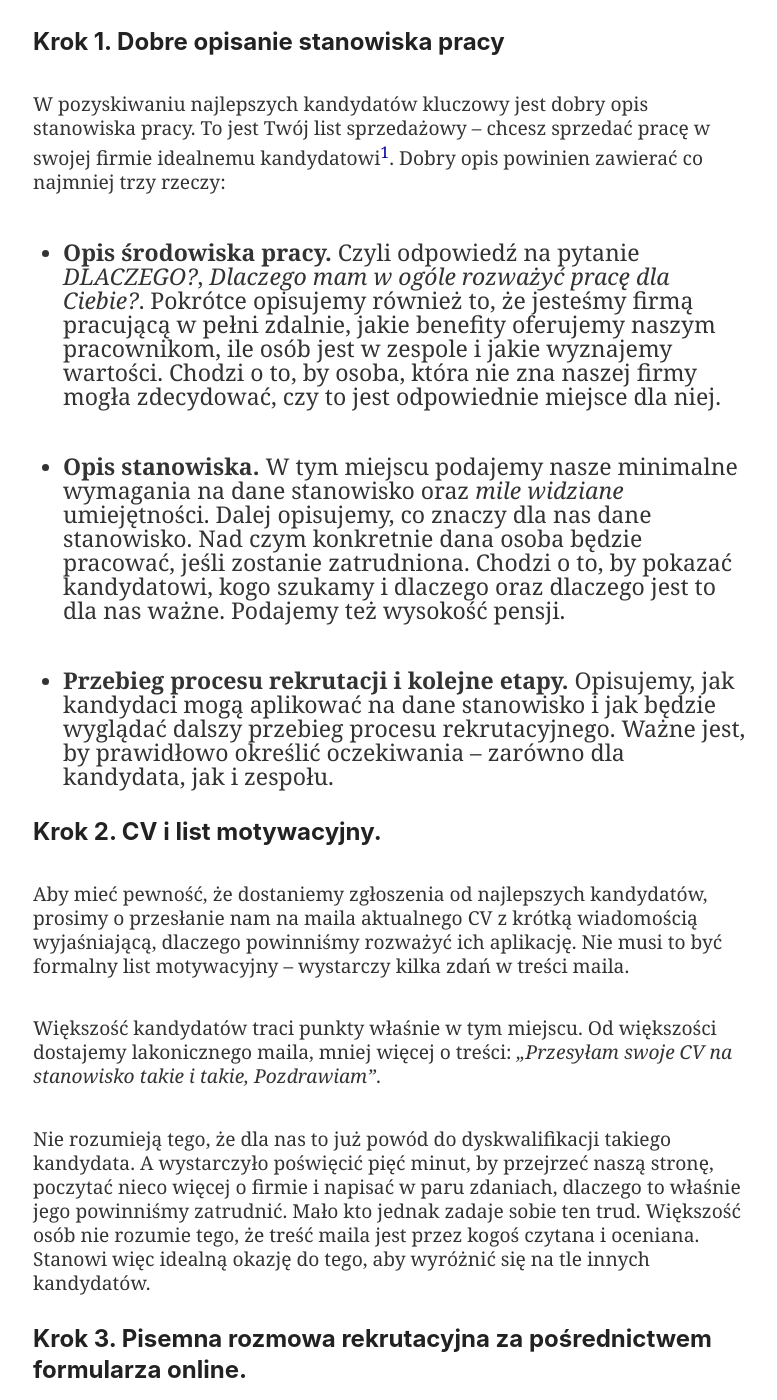
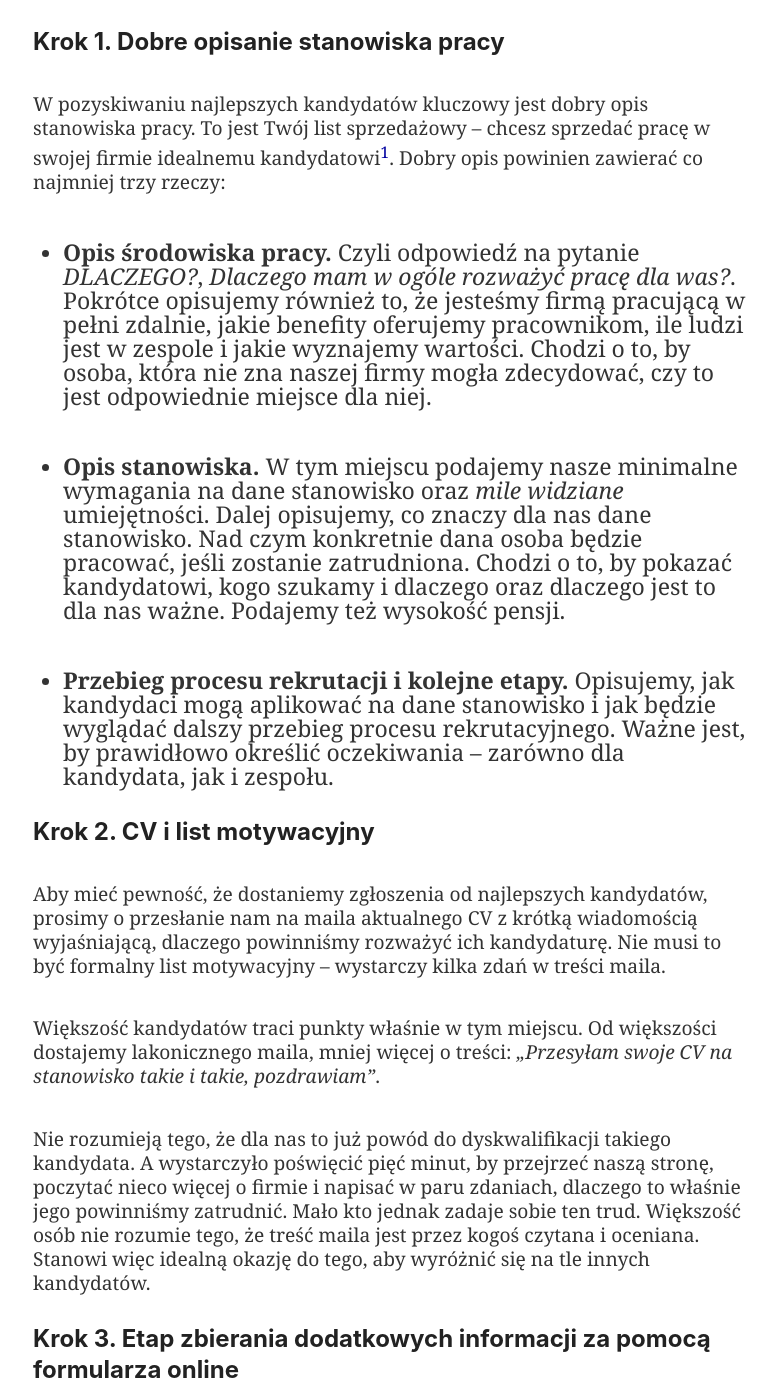
Before and after one commit to Nozbe/NoOffice.org, a Jekyll site: the page built from _pl/hire.md, in a window 1280 px wide and 1400 px high, scrolled down 2675 px. Shown: the whole window, without its empty margins (247-1024 px from the left). Built offline with Jekyll 4.4.1, drawn with Linux system fonts in a browser that asks for light colours; some of the changed text lies outside the part shown.

Commit message:
Update hire.md

```diff
--- a/_pl/hire.md
+++ b/_pl/hire.md
@@ -32,25 +32,25 @@ W branży HR utarło się powiedzenie: *zatrudniaj wolno, zwalniaj szybko*. Poni
 
 W pozyskiwaniu najlepszych kandydatów kluczowy jest dobry opis stanowiska pracy. To jest Twój list sprzedażowy – chcesz sprzedać pracę w swojej firmie idealnemu kandydatowi[^1]. Dobry opis powinien zawierać co najmniej trzy rzeczy:
 
-* **Opis środowiska pracy.** Czyli odpowiedź na pytanie *DLACZEGO?*, *Dlaczego mam w ogóle rozważyć pracę dla Ciebie?*. Pokrótce opisujemy również to, że jesteśmy firmą pracującą w pełni zdalnie, jakie benefity oferujemy naszym pracownikom, ile osób jest w zespole i jakie wyznajemy wartości. Chodzi o to, by osoba, która nie zna naszej firmy mogła zdecydować, czy to jest odpowiednie miejsce dla niej.
+* **Opis środowiska pracy.** Czyli odpowiedź na pytanie *DLACZEGO?*, *Dlaczego mam w ogóle rozważyć pracę dla was?*. Pokrótce opisujemy również to, że jesteśmy firmą pracującą w pełni zdalnie, jakie benefity oferujemy pracownikom, ile ludzi jest w zespole i jakie wyznajemy wartości. Chodzi o to, by osoba, która nie zna naszej firmy mogła zdecydować, czy to jest odpowiednie miejsce dla niej.
 
 * **Opis stanowiska.** W tym miejscu podajemy nasze minimalne wymagania na dane stanowisko oraz *mile widziane* umiejętności. Dalej opisujemy, co znaczy dla nas dane stanowisko. Nad czym konkretnie dana osoba będzie pracować, jeśli zostanie zatrudniona. Chodzi o to, by pokazać kandydatowi, kogo szukamy i dlaczego oraz dlaczego jest to dla nas ważne. Podajemy też wysokość pensji.
 
 * **Przebieg procesu rekrutacji i kolejne etapy.** Opisujemy, jak kandydaci mogą aplikować na dane stanowisko i jak będzie wyglądać dalszy przebieg procesu rekrutacyjnego. Ważne jest, by prawidłowo określić oczekiwania – zarówno dla kandydata, jak i zespołu.
 
-### Krok 2. CV i list motywacyjny.
+### Krok 2. CV i list motywacyjny
 
-Aby mieć pewność, że dostaniemy zgłoszenia od najlepszych kandydatów, prosimy o przesłanie nam na maila aktualnego CV z krótką wiadomością wyjaśniającą, dlaczego powinniśmy rozważyć ich aplikację. Nie musi to być formalny list motywacyjny – wystarczy kilka zdań w treści maila.
+Aby mieć pewność, że dostaniemy zgłoszenia od najlepszych kandydatów, prosimy o przesłanie nam na maila aktualnego CV z krótką wiadomością wyjaśniającą, dlaczego powinniśmy rozważyć ich kandydaturę. Nie musi to być formalny list motywacyjny – wystarczy kilka zdań w treści maila.
 
-Większość kandydatów traci punkty właśnie w tym miejscu. Od większości dostajemy lakonicznego maila, mniej więcej o treści: *„Przesyłam swoje CV na stanowisko takie i takie, Pozdrawiam”*.
+Większość kandydatów traci punkty właśnie w tym miejscu. Od większości dostajemy lakonicznego maila, mniej więcej o treści: *„Przesyłam swoje CV na stanowisko takie i takie, pozdrawiam”*.
 
 Nie rozumieją tego, że dla nas to już powód do dyskwalifikacji takiego kandydata. A wystarczyło poświęcić pięć minut, by przejrzeć naszą stronę, poczytać nieco więcej o firmie i napisać w paru zdaniach, dlaczego to właśnie jego powinniśmy zatrudnić. Mało kto jednak zadaje sobie ten trud. Większość osób nie rozumie tego, że treść maila jest przez kogoś czytana i oceniana. Stanowi więc idealną okazję do tego, aby wyróżnić się na tle innych kandydatów.
 
-### Krok 3. Pisemna rozmowa rekrutacyjna za pośrednictwem formularza online.
+### Krok 3. Etap zbierania dodatkowych informacji za pomocą formularza online
 
 Na każdego przesłanego maila wysyłamy odpowiedź z podziękowaniem i prośbą o wypełnienie formularza online [^2].
 
-Formularz ten jest bardzo ważny bo daje nam szansę poznać kandydata jeszcze przed rozmową. Możemy zadać bardzo konkretne pytania, licząc na uzyskanie dobrych odpowiedzi, które dużo nam powiedzą o danym kandydacie.
+Formularz ten jest bardzo ważny, bo daje nam szansę poznać kandydata jeszcze przed rozmową. Możemy zadać bardzo konkretne pytania, licząc na uzyskanie dobrych odpowiedzi, które dużo nam powiedzą o danym kandydacie.
 
 Wszystko odbywa się w formie pisemnej. Nie wiemy, jak dana osoba wygląda ani jak brzmi. To pozwala nam wyeliminować wszelkie uprzedzenia względem kandydatów. Stąd tak ważna jest dla nas jakość pytań, które zadajemy w formularzu, bo dzięki odpowiedziom jesteśmy w stanie lepiej poznać kandydatów.
 
```
